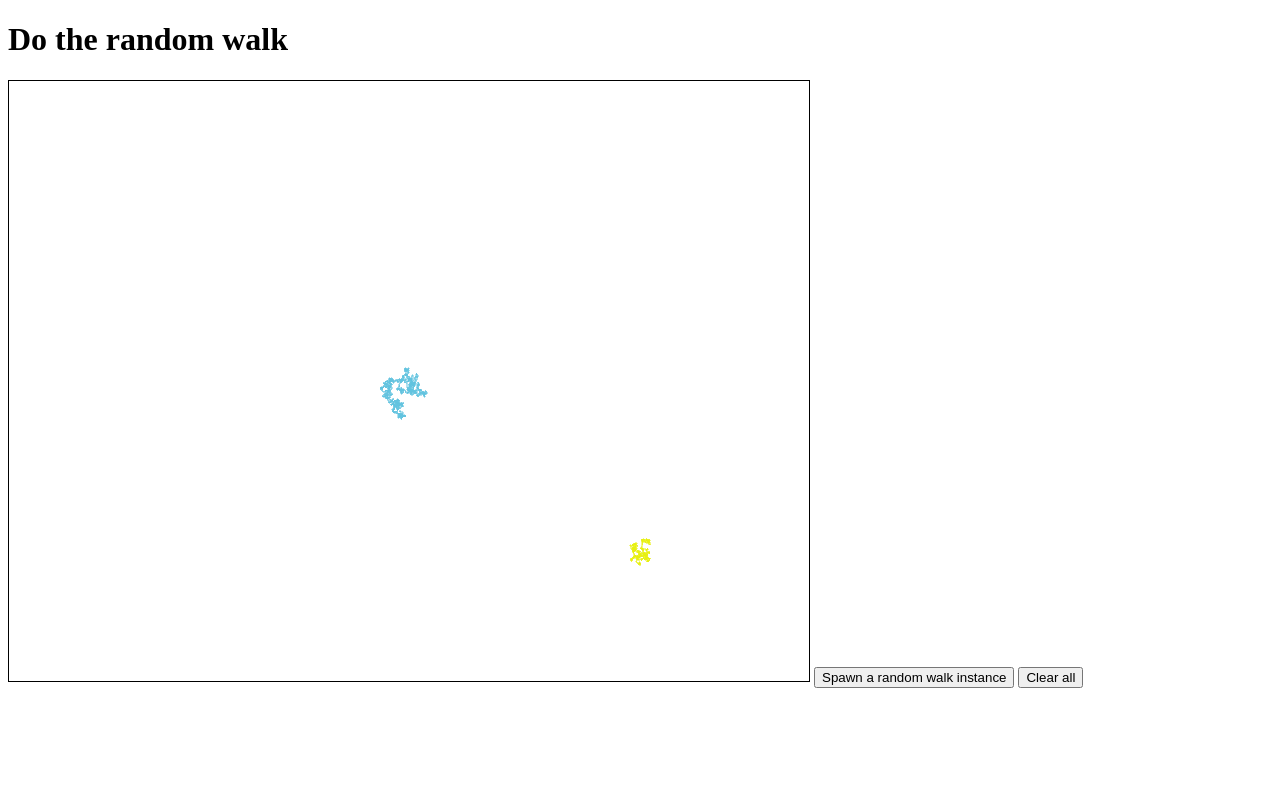
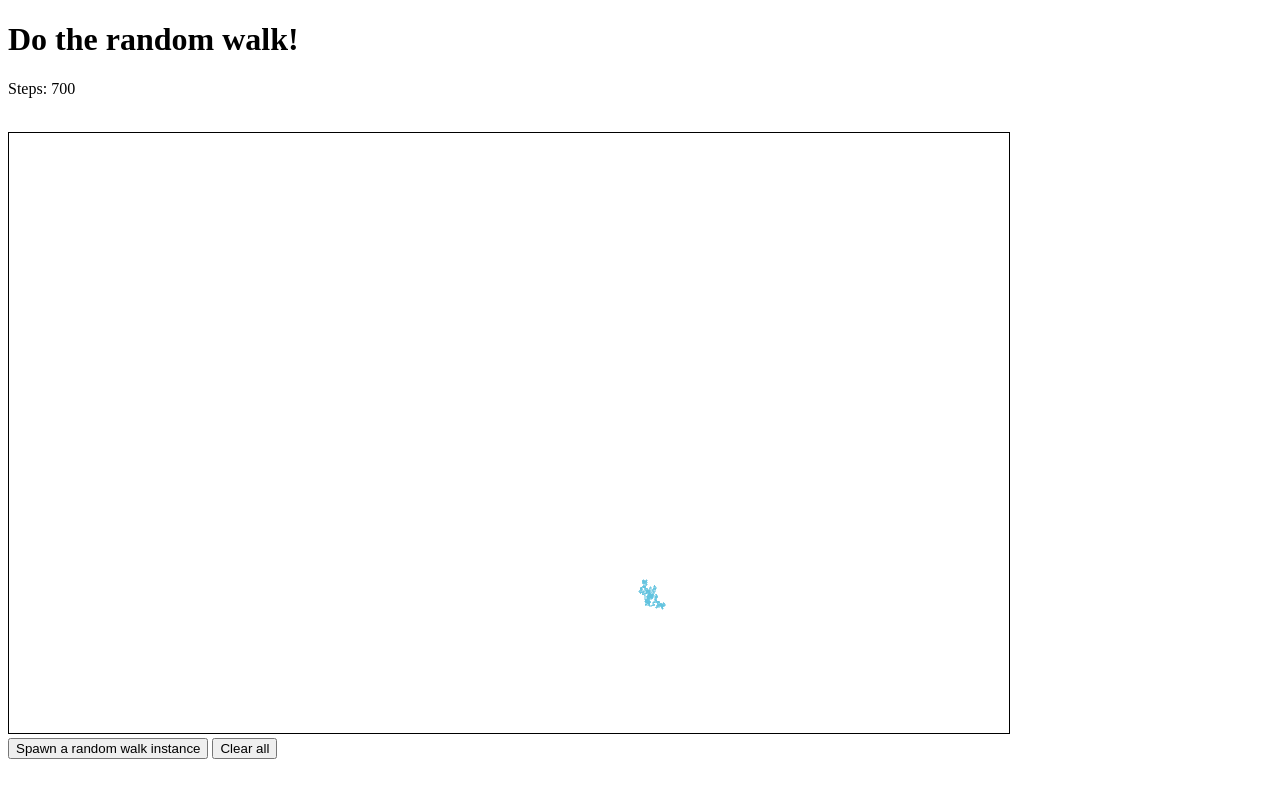
Before and after one commit to kacheo/RandomWalk, a plain HTML site: page index.html in a window 1280 px wide. Both pictures are taken after a click on the button "Spawn a random walk instance". Drawn offline with Linux system fonts and the light colour scheme.

Commit message:
Clean up
-make canvas wider
-remove auto generation on load
-remove delay on drawing

```diff
--- a/index.html
+++ b/index.html
@@ -7,10 +7,11 @@
 </head>
 
 <body>
-	<h1>Do the random walk</h1>
-
-	<canvas id="mainCanvas" width="800" height="600" style="border:1px solid #000000;"></canvas>
-
+	<h1>Do the random walk!</h1>
+	<p>Steps: <span id="steps">0</span></p>
+	<br />
+	<canvas id="mainCanvas" width="1000" height="600" style="border:1px solid #000000;"></canvas>
+	<br />
 	<button id="spawnBtn">Spawn a random walk instance</button>
 	<button id="clearAllBtn">Clear all</button>
 </body>
--- a/main.js
+++ b/main.js
@@ -19,17 +19,15 @@ $(document).ready(function() {
 
 	var intervalIds = [];
 
-	var startX = mainCanvas.width/2;
-	var startY = mainCanvas.height/2;
-
-	var rWI = new randomWalkInstance(startX,startY);
-
-	intervalIds.push(window.setInterval(function() {drawNewWalkPoint(rWI)}, 1));
+	var steps = 0;
 
 	function drawNewWalkPoint(instance) {
 		// Pick left right bottom or top
         var direction = Math.floor(Math.random() * (5 - 1)) + 1;
       	context.strokeStyle = instance.color;
+      	steps++;
+
+      	$('#steps').html(steps);
 
 		// Move
 		switch(direction) {
@@ -67,7 +65,7 @@ $(document).ready(function() {
 		var randomY = Math.floor(Math.random() * (551 - 50)) + 50;
 
 		var rWI = new randomWalkInstance(randomX,randomY);
-		intervalIds.push(window.setInterval(function() {drawNewWalkPoint(rWI)}, 1));
+		intervalIds.push(window.setInterval(function() {drawNewWalkPoint(rWI)}, 0));
 	});
 
 	$('#clearAllBtn').click(function() {
```
